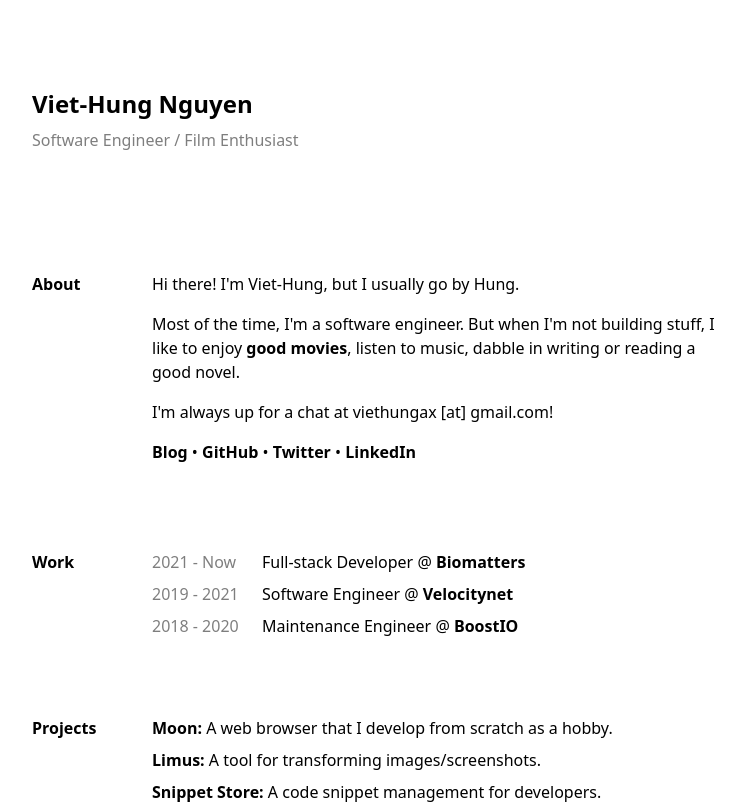
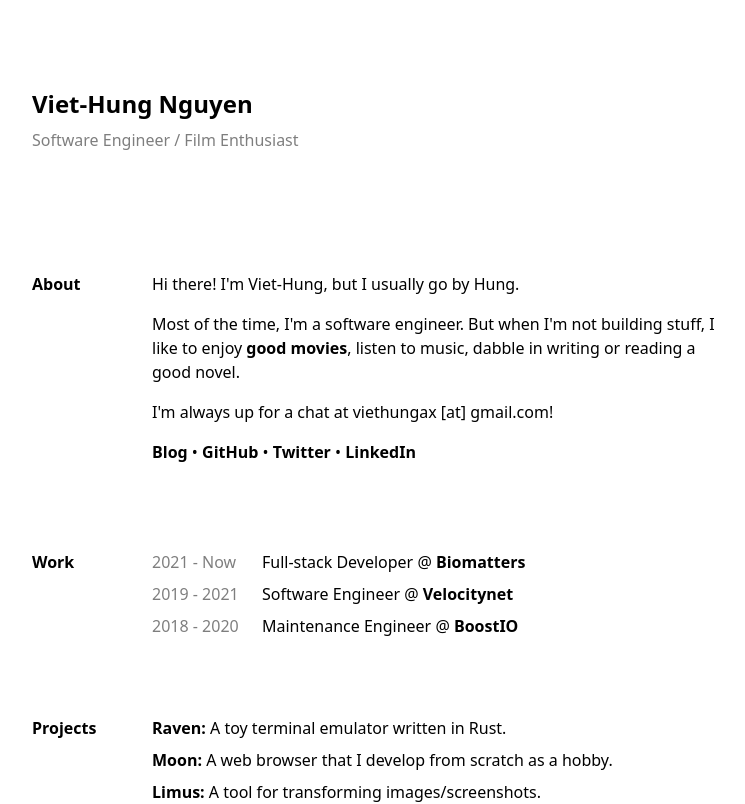
Before and after one commit to ZeroX-DG/zerox-dg.github.io, a React (Vite) app: page / in a window 1280 px wide. Shown: the top 804 px of the page, without its empty margins (258-1003 px from the left). Built offline with nearby package versions, Linux system fonts and the light colour scheme; no server answers.

Commit message:
Added raven project

```diff
--- a/src/sections/details/details.tsx
+++ b/src/sections/details/details.tsx
@@ -30,6 +30,9 @@ export const Details = () => (
             <div className='detail-title'>Projects</div>
             <div className='detail-body'>
                 <p className='project'>
+                    <a href="https://github.com/ZeroX-DG/raven" target="_blank">Raven:</a> A toy terminal emulator written in Rust.
+                </p>
+                <p className='project'>
                     <a href="https://github.com/ZeroX-DG/moon" target="_blank">Moon:</a> A web browser that I develop from scratch as a hobby.
                 </p>
                 <p className='project'>
```
